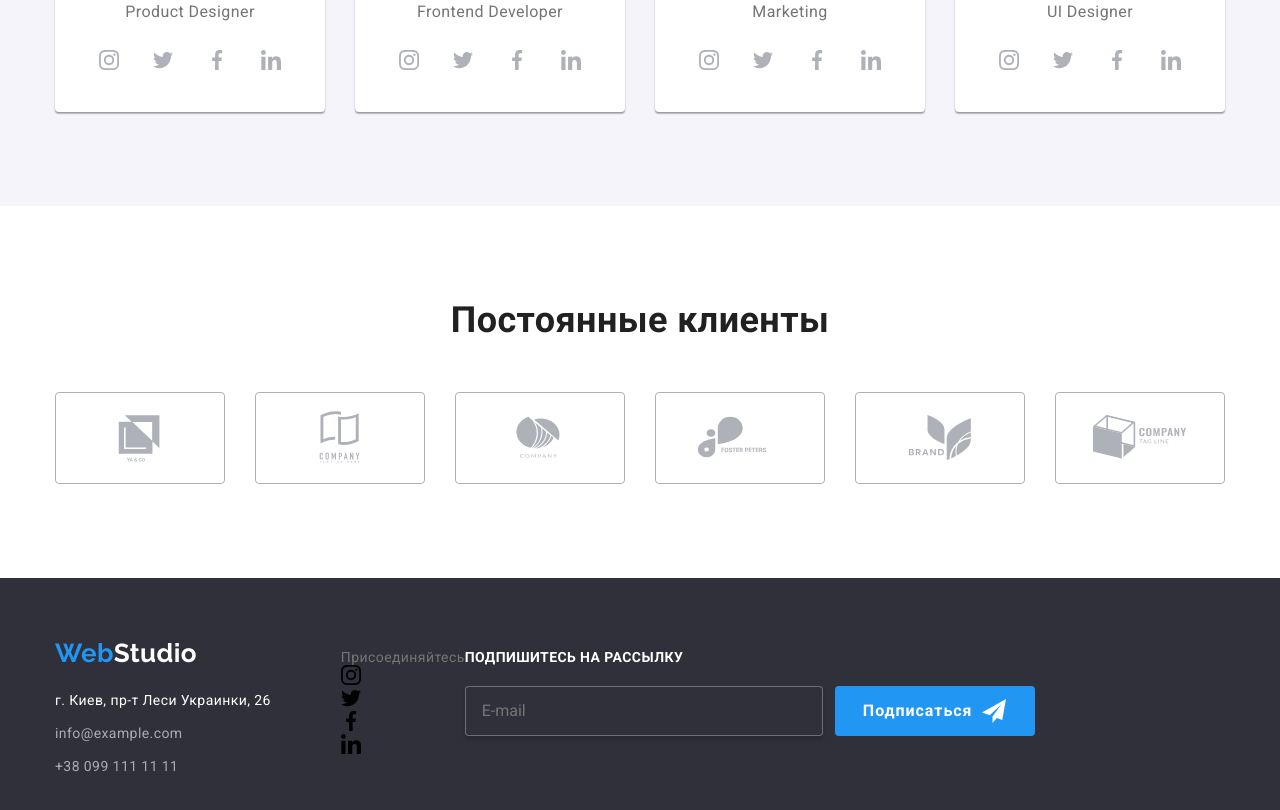
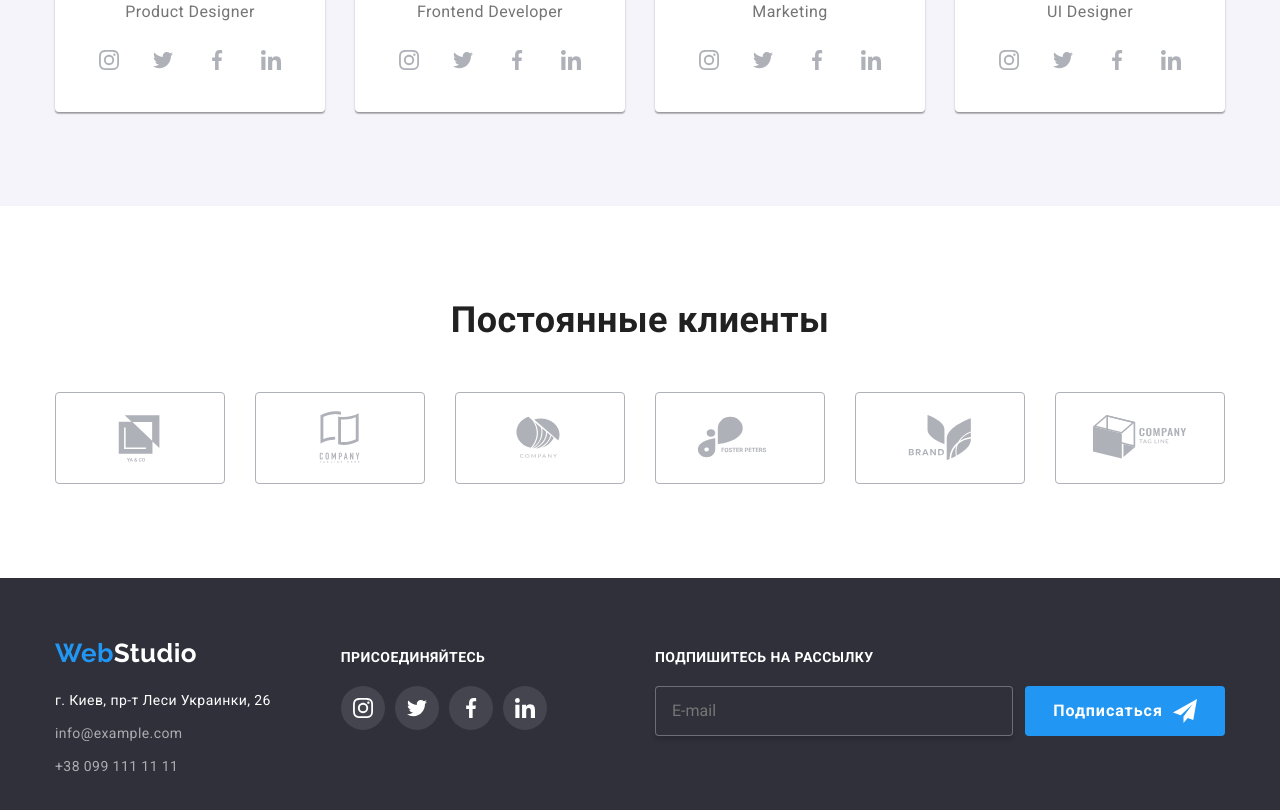
Before and after one commit to IhorButov/goithomework7, a plain HTML site: page index.html in a window 1280 px wide. Shown: the part 2097-2907 px from the top of the page. Drawn offline with nearby package versions, Linux system fonts and the light colour scheme.

Commit message:
add join

```diff
--- a/saas/layouts/_footer.scss
+++ b/saas/layouts/_footer.scss
@@ -48,3 +48,36 @@
 .address {
   margin-top: 20px;
 }
+.join {
+  margin-right: auto;
+}
+.join-title {
+  margin-bottom: 20px;
+  font-weight: 700;
+  font-size: 14px;
+  line-height: 1.14;
+  text-transform: uppercase;
+  color: var(--hero-text-color);
+}
+.join-list {
+  display: flex;
+  justify-content: center;
+  gap: 10px;
+}
+.join-link {
+  display: flex;
+  width: 44px;
+  height: 44px;
+  border-radius: 50%;
+  justify-content: center;
+  background: rgba(255, 255, 255, 0.1);
+  align-items: center;
+  fill: var(--second-icon-color);
+  transition-duration: 250ms;
+  transition-timing-function: var(--transition-timing-main);
+}
+
+.join-link:hover,
+.join-link:focus {
+  background: var(--filterbutton-secondbg-color);
+}
```
Also changed, not shown: css/main.css, css/main.min.css, 2 other files.
